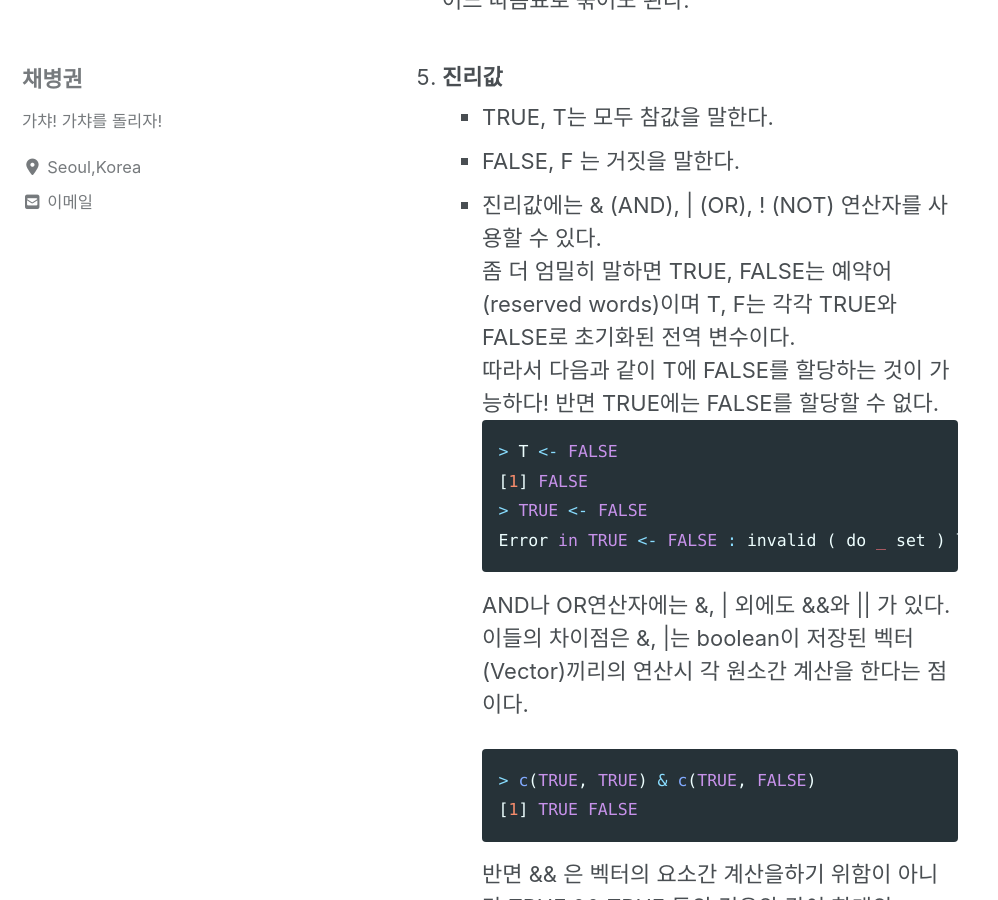
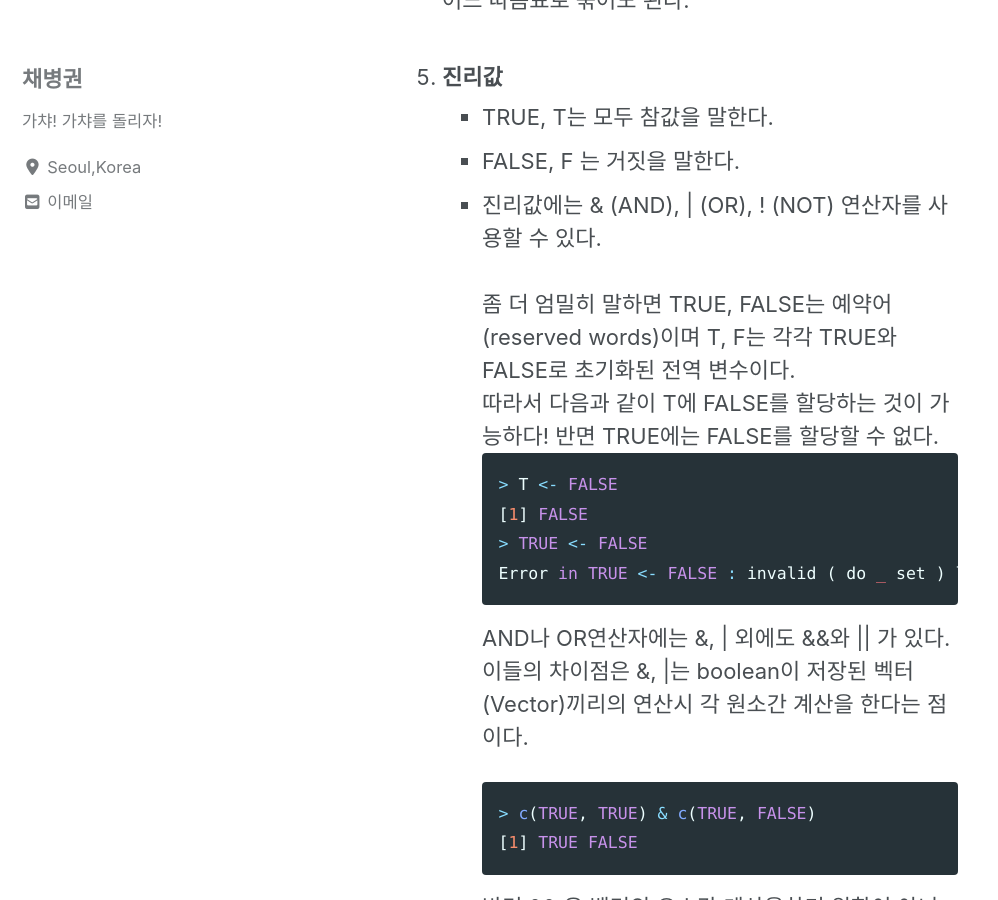
Before and after one commit to ByeongGwonChae/mynotebook, a Jekyll site: the page built from _posts/2020-01-01-R-first-note.md, in a window 1280 px wide and 900 px high, scrolled down 1883 px. Shown: the whole window, without its empty margins (0-998 px from the left). Built offline with Jekyll 4.4.1, drawn with Linux system fonts in a browser that asks for light colours; cached includes are drawn as plain includes; nearby versions of some CDN libraries.

Commit message:
Update 2020-01-01-R-first-note.md

```diff
--- a/_posts/2020-01-01-R-first-note.md
+++ b/_posts/2020-01-01-R-first-note.md
@@ -31,7 +31,8 @@ R은 C 등의 언어에서 볼 수 있는 한개 문자에 대한 데이터 타
           - TRUE, T는 모두 참값을 말한다.
           - FALSE, F 는 거짓을 말한다.
           - 진리값에는 & (AND), | (OR), ! (NOT) 연산자를 사용할 수 있다.
-<br>좀 더 엄밀히 말하면 TRUE, FALSE는 예약어(reserved words)이며 T, F는 각각 TRUE와 FALSE로 초기화된 전역 변수이다.<br>
+<br><br>
+좀 더 엄밀히 말하면 TRUE, FALSE는 예약어(reserved words)이며 T, F는 각각 TRUE와 FALSE로 초기화된 전역 변수이다.<br>
 따라서 다음과 같이 T에 FALSE를 할당하는 것이 가능하다! 반면 TRUE에는 FALSE를 할당할 수 없다.
 ~~~ R
 > T <- FALSE
```
